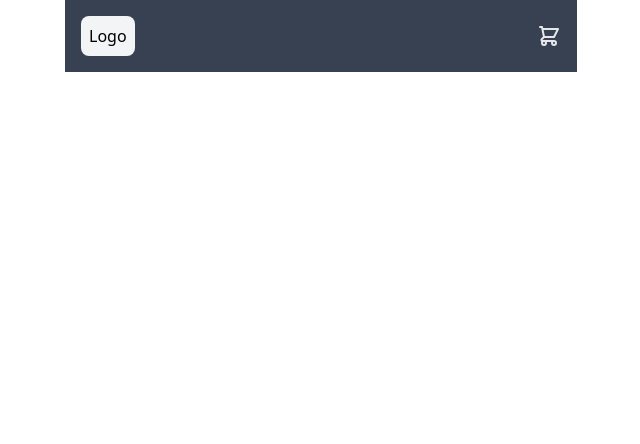
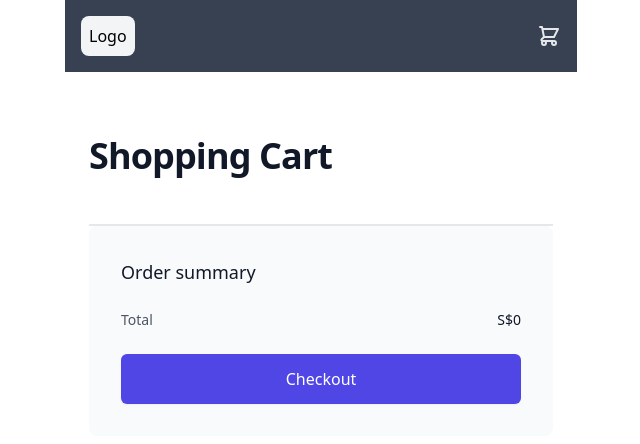
Before and after one commit to MirzaChilman/binus-workshop, a React (Create React App) app: page /cart in a window 1280 px wide. Before the commit this address had no page. Shown: the top 444 px of the page, without its empty margins (319-959 px from the left). Built offline with nearby package versions, Linux system fonts and the light colour scheme.

Commit message:
adding cart detail page

```diff
--- a/package.json
+++ b/package.json
@@ -3,9 +3,10 @@
   "version": "0.1.0",
   "private": true,
   "dependencies": {
-    "@headlessui/react": "^1.6.4",
+    "@headlessui/react": "^1.6.5",
     "@heroicons/react": "^1.0.6",
     "@tailwindcss/aspect-ratio": "^0.4.0",
+    "@tailwindcss/line-clamp": "^0.4.0",
     "@testing-library/jest-dom": "^5.16.4",
     "@testing-library/react": "^13.3.0",
     "@testing-library/user-event": "^13.5.0",
--- a/src/App.jsx
+++ b/src/App.jsx
@@ -3,6 +3,7 @@ import { Routes, Route } from 'react-router-dom';
 import Layout from '@components/Layout';
 import Home from '@routes/Home';
 import Product from '@routes/Product';
+import Cart from '@routes/Cart';
 
 function App() {
   return (
@@ -26,6 +27,15 @@ function App() {
             </React.Suspense>
           }
         />
+        <Route
+          exact
+          path="/cart"
+          element={
+            <React.Suspense fallback="Loading. . .">
+              <Cart />
+            </React.Suspense>
+          }
+        />
       </Routes>
     </Layout>
   );
--- /dev/null
+++ b/src/routes/Cart/index.jsx
@@ -0,0 +1,116 @@
+import React from 'react';
+import { CheckIcon, ClockIcon } from '@heroicons/react/solid';
+import useLocalStorage from '@hooks/useLocalStorage';
+
+export default function Example() {
+  const [cart] = useLocalStorage('cart', []);
+  const calculatePrice = cart?.reduce((acc, currVal) => {
+    return acc + currVal.app_sale_price;
+  }, 0);
+  return (
+    <div className="bg-white">
+      <div className="max-w-2xl mx-auto pt-16 pb-24 px-4 sm:px-6 ">
+        <h1 className="text-3xl font-extrabold tracking-tight text-gray-900 sm:text-4xl">
+          Shopping Cart
+        </h1>
+        <form className="mt-12 ">
+          <section aria-labelledby="cart-heading" className="lg:col-span-7">
+            <h2 id="cart-heading" className="sr-only">
+              Items in your shopping cart
+            </h2>
+
+            <ul
+              role="list"
+              className="border-t border-b border-gray-200 divide-y divide-gray-200"
+            >
+              {cart?.map((product) => (
+                <li key={product.product_id} className="flex py-6 sm:py-10">
+                  <div className="flex-shrink-0">
+                    <img
+                      src={product.product_main_image_url}
+                      alt={product.product_main_image_url}
+                      className="w-24 h-24 rounded-md object-center object-fit sm:w-48 sm:h-48"
+                    />
+                  </div>
+
+                  <div className="ml-4 flex-1 flex flex-col justify-between sm:ml-6">
+                    <div className="relative pr-9 sm:grid sm:grid-cols-2 sm:gap-x-6 sm:pr-0">
+                      <div>
+                        <div className="flex justify-between">
+                          <h3 className="text-sm">
+                            <a
+                              href={product.product_detail_url}
+                              className="font-medium text-gray-700 hover:text-gray-800 line-clamp-3"
+                            >
+                              {product.product_title.substring(0, 30)}
+                            </a>
+                          </h3>
+                        </div>
+
+                        <p className="mt-1 text-sm font-medium text-gray-900">
+                          {product.currency}
+                          {product.app_sale_price}
+                        </p>
+                      </div>
+                    </div>
+
+                    <p className="mt-4 flex text-sm text-gray-700 space-x-2">
+                      {product.available_quantity ? (
+                        <CheckIcon
+                          className="flex-shrink-0 h-5 w-5 text-green-500"
+                          aria-hidden="true"
+                        />
+                      ) : (
+                        <ClockIcon
+                          className="flex-shrink-0 h-5 w-5 text-gray-300"
+                          aria-hidden="true"
+                        />
+                      )}
+
+                      <span>
+                        {product.available_quantity
+                          ? 'In stock'
+                          : 'Not Available'}
+                      </span>
+                    </p>
+                  </div>
+                </li>
+              ))}
+            </ul>
+          </section>
+
+          {/* Order summary */}
+          <section
+            aria-labelledby="summary-heading"
+            className="mt-16 bg-gray-50 rounded-lg px-4 py-6 sm:p-6 lg:p-8 lg:mt-0 lg:col-span-5"
+          >
+            <h2
+              id="summary-heading"
+              className="text-lg font-medium text-gray-900"
+            >
+              Order summary
+            </h2>
+
+            <dl className="mt-6 space-y-4">
+              <div className="flex items-center justify-between">
+                <dt className="text-sm text-gray-600">Total</dt>
+                <dd className="text-sm font-medium text-gray-900">
+                  S${calculatePrice}
+                </dd>
+              </div>
+            </dl>
+
+            <div className="mt-6">
+              <button
+                type="submit"
+                className="w-full bg-indigo-600 border border-transparent rounded-md shadow-sm py-3 px-4 text-base font-medium text-white hover:bg-indigo-700 focus:outline-none focus:ring-2 focus:ring-offset-2 focus:ring-offset-gray-50 focus:ring-indigo-500"
+              >
+                Checkout
+              </button>
+            </div>
+          </section>
+        </form>
+      </div>
+    </div>
+  );
+}
--- a/tailwind.config.js
+++ b/tailwind.config.js
@@ -7,5 +7,5 @@ module.exports = {
   variants: {
     extend: {},
   },
-  plugins: ['@tailwindcss/aspect-ratio'],
+  plugins: ['@tailwindcss/aspect-ratio', '@tailwindcss/line-clamp'],
 };
```
Also changed, not shown: 1 other file (tests, documents, lock files or other folders).
